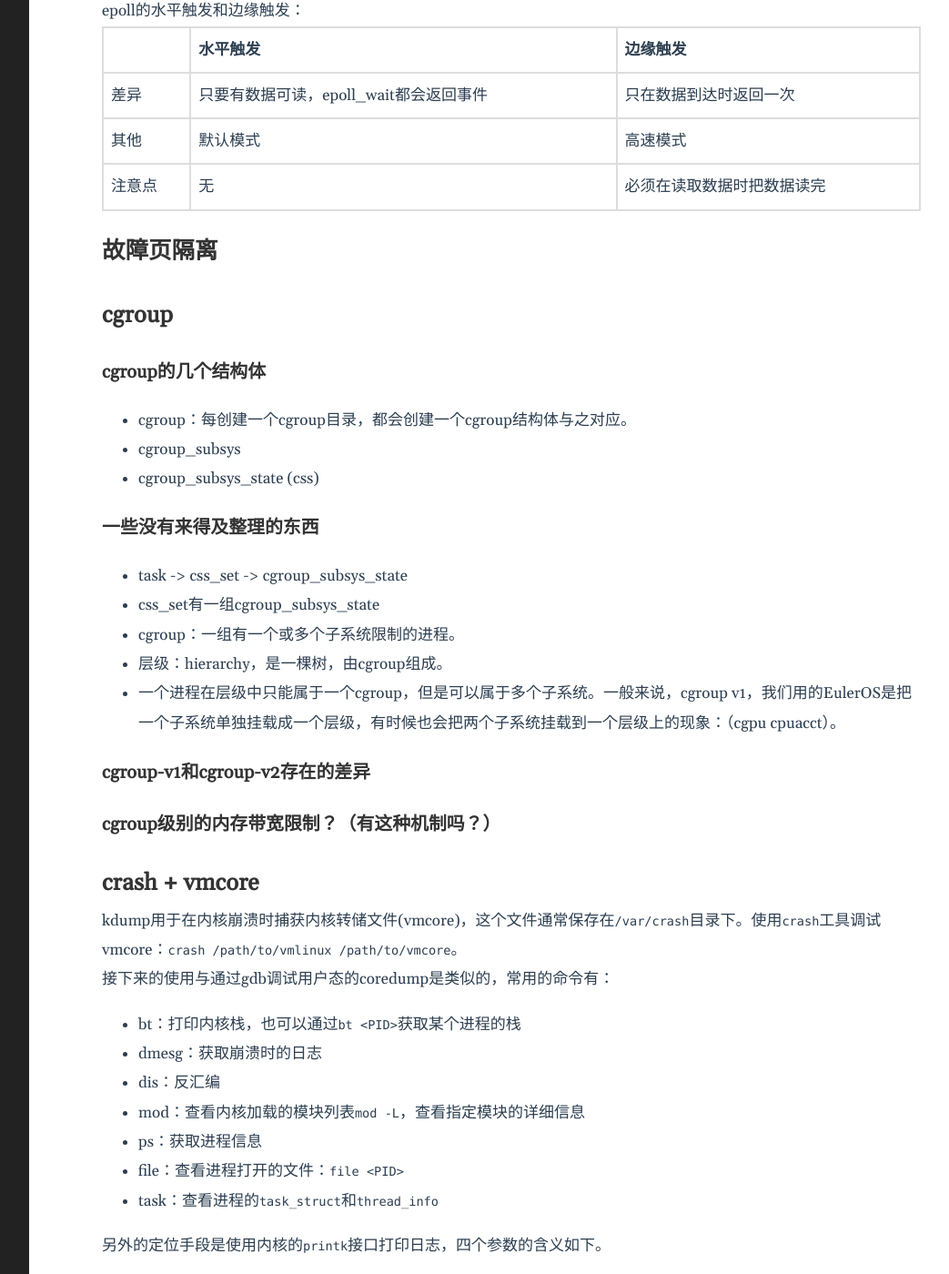
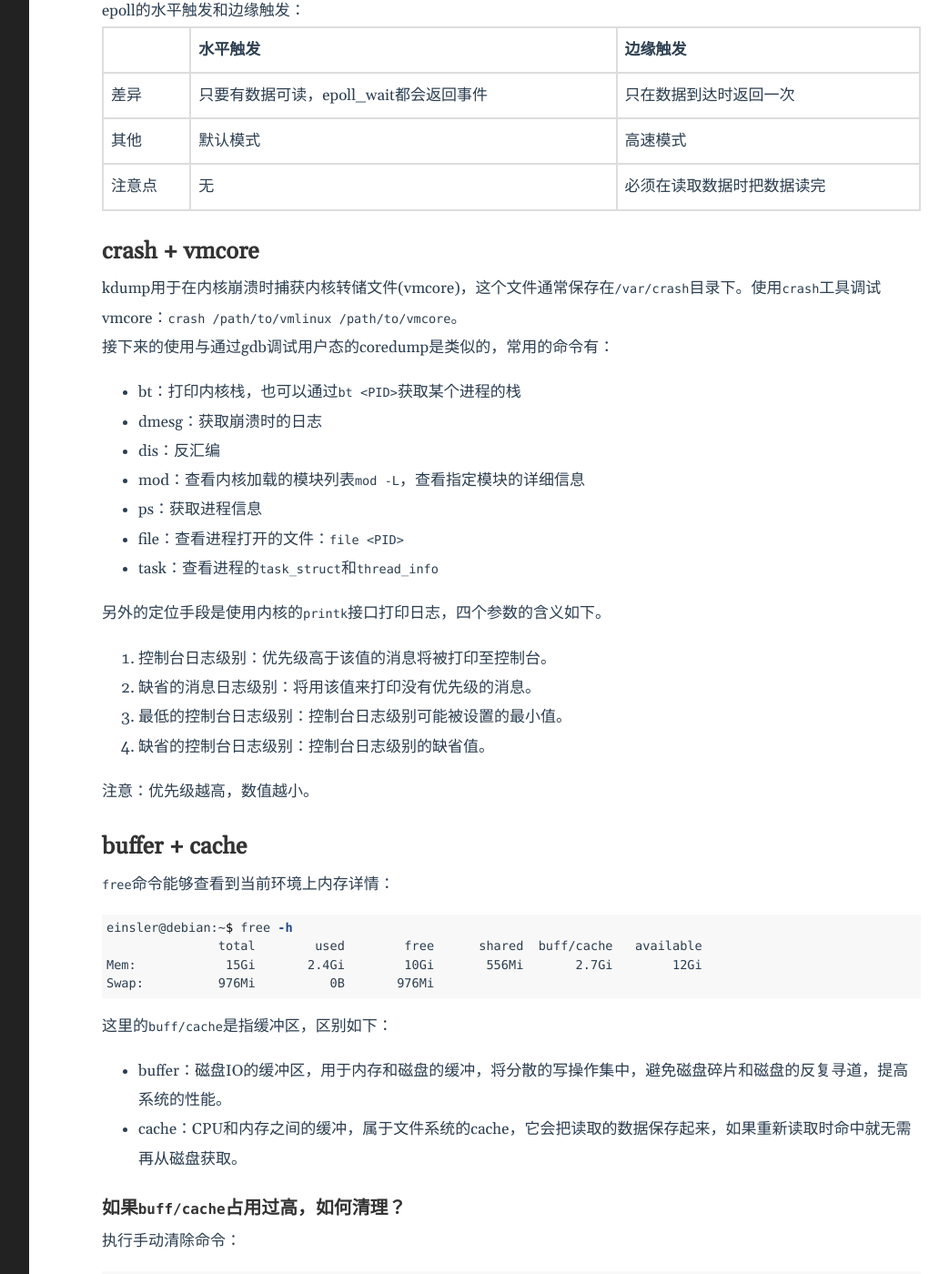
Before and after one commit to lclgo/lclgo.github.io, a Jekyll site: the page built from _posts/draft/2020-01-01-draft.md, in a window 1280 px wide and 1400 px high, scrolled down 2430 px. Shown: the whole window at 91% size, without its empty margins (188-1231 px from the left). Built offline with Jekyll 4.4.1, drawn with Linux system fonts in a browser that asks for light colours; some of the changed text lies outside the part shown.

Commit message:
remove some drafts of cgroup, add kernel parameters table

```diff
--- a/_posts/draft/2020-01-01-draft.md
+++ b/_posts/draft/2020-01-01-draft.md
@@ -81,28 +81,6 @@ epoll的水平触发和边缘触发：
 |其他|默认模式|高速模式|
 |注意点|无|必须在读取数据时把数据读完|
 
-## 故障页隔离
-
-## cgroup
-
-### cgroup的几个结构体
-
-* cgroup：每创建一个cgroup目录，都会创建一个cgroup结构体与之对应。
-* cgroup_subsys
-* cgroup_subsys_state (css)
-
-### 一些没有来得及整理的东西
-
-* task -> css_set -> cgroup_subsys_state
-* css_set有一组cgroup_subsys_state
-* cgroup：一组有一个或多个子系统限制的进程。
-* 层级：hierarchy，是一棵树，由cgroup组成。
-* 一个进程在层级中只能属于一个cgroup，但是可以属于多个子系统。一般来说，cgroup v1，我们用的EulerOS是把一个子系统单独挂载成一个层级，有时候也会把两个子系统挂载到一个层级上的现象：（cgpu cpuacct）。
-
-### cgroup-v1和cgroup-v2存在的差异
-
-### cgroup级别的内存带宽限制？（有这种机制吗？）
-
 ## crash + vmcore
 
 kdump用于在内核崩溃时捕获内核转储文件(vmcore)，这个文件通常保存在`/var/crash`目录下。使用`crash`工具调试vmcore：`crash /path/to/vmlinux /path/to/vmcore`。
```
Also changed, not shown: other parts of _posts/draft/2020-01-01-draft.md (+7 -0 lines), _posts/kernel/2023-12-29-cgroup.md (+4 -0 lines).
